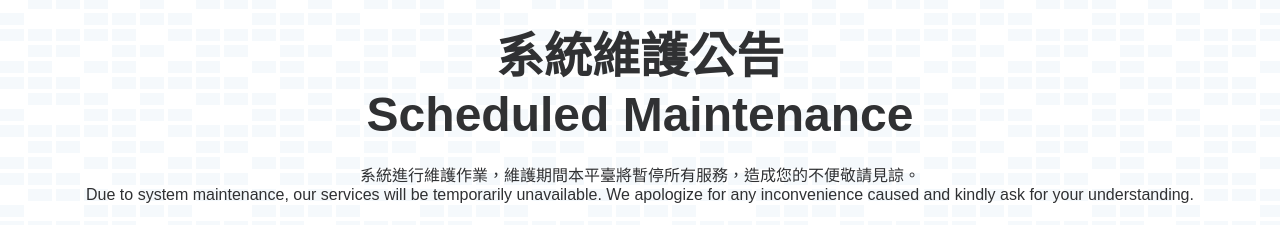
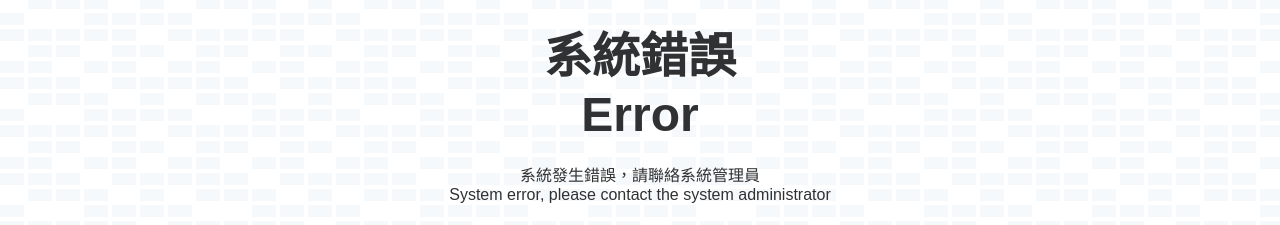
Before and after one commit to moda-gov-tw/maintenance-page, a plain HTML site: page error.html in a window 1280 px wide. Shown: the part 371-596 px from the top of the page. Drawn offline with Linux system fonts and the light colour scheme.

Commit message:
Update and rename index2.html to error.html

```diff
--- a/index2.html
+++ b/error.html
@@ -68,13 +68,12 @@
           <div class="system-maintain-img">
             <img src="logo.png" alt="系統維護公告圖示"/>
           </div>
-          <h1 class="title">系統維護公告<br />Scheduled Maintenance</h1>
-          <!-- <div class="subtitle">2021 年 12 月 09 日 17:30 至 2021 年 12 月 09 日 19:00</div> -->
+          <h1 class="title">系統錯誤<br />Error</h1>
           <p>
-            系統進行維護作業，維護期間本平臺將暫停所有服務，造成您的不便敬請見諒。<br />
-            Due to system maintenance, our services will be temporarily unavailable. We apologize for any inconvenience caused and kindly ask for your understanding.
+            系統發生錯誤，請聯絡系統管理員<br />
+            System error, please contact the system administrator
           </p>
-          <div id="cf" style="display: none"> ::CLOUDFLARE_ERROR_500S_BOX:: --></div>
+          <div style="display: none">::CLOUDFLARE_ERROR_500S_BOX::</div>
 
           <div class="logo">
             <img src="" alt=""/>
```
